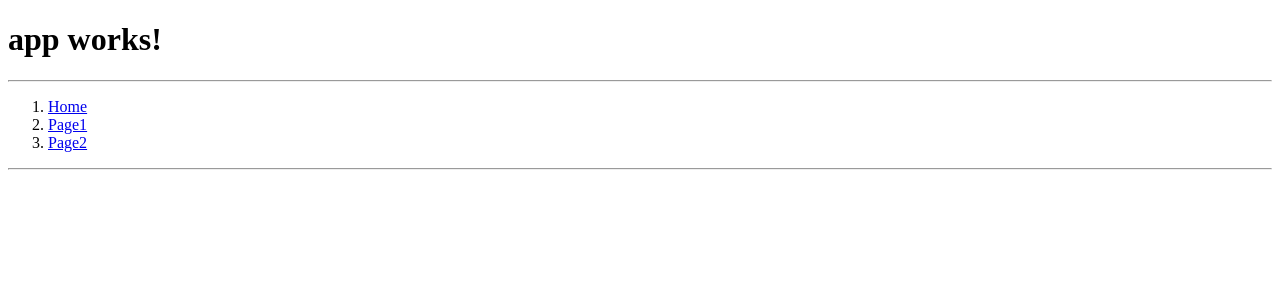
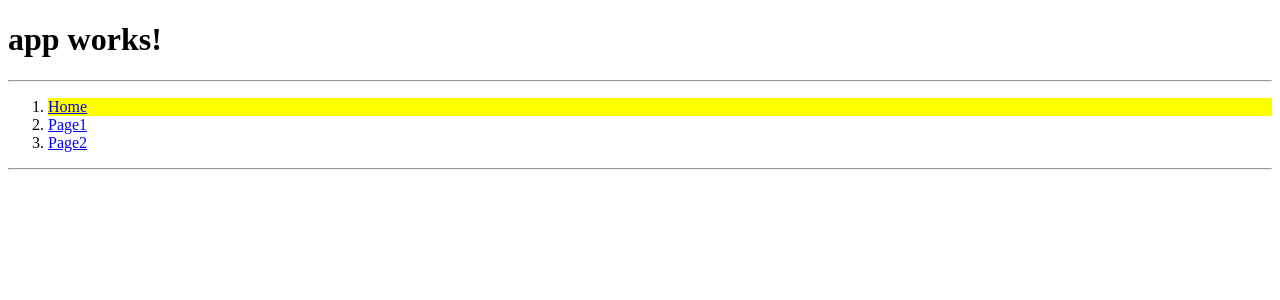
Before and after one commit to shengrass/ng2-advanced, an Angular app: page / in a window 1280 px wide. Shown: the top 300 px of the page. Built offline with nearby package versions, Linux system fonts and the light colour scheme.

Commit message:
03 練習套用 routerLinkActive 路由連結樣式

```diff
--- a/src/app/app-routing.module.ts
+++ b/src/app/app-routing.module.ts
@@ -11,6 +11,7 @@ const routes: Routes = [
 
 @NgModule({
   imports: [RouterModule.forRoot(routes, {
+    //IE9(含)以下瀏覽器，就要設定useHash為true，不過網址會多一個#符號
     useHash: false,
     //在瀏覽器的 F12 Console 會顯示 Log
     enableTracing: false
--- a/src/app/app.component.css
+++ b/src/app/app.component.css
@@ -0,0 +1,3 @@
+.active {
+  background-color: yellow;
+}
--- a/src/app/app.component.html
+++ b/src/app/app.component.html
@@ -4,9 +4,17 @@
 <hr>
 <ol>
   <!--如果有用中括號包著就可以傳入Array，否則只能傳入string-->
-  <li><a [routerLink]="['/']">Home</a></li>
-  <li><a routerLink="/page1">Page1</a></li>
-  <li><a routerLink="/page2">Page2</a></li>
+  <!--在路由連結套用 Active 樣式-->
+  <!--避免套用 routerLinkActive 到上層路徑：[routerLinkActiveOptions]="{exact: true}-->
+  <li routerLinkActive="active" [routerLinkActiveOptions]="{exact: true}">
+    <a [routerLink]="['/']">Home</a>
+  </li>
+  <li routerLinkActive="active">
+    <a routerLink="/page1">Page1</a>
+  </li>
+  <li routerLinkActive="active">
+    <a routerLink="/page2">Page2</a>
+  </li>
 </ol>
 <hr>
 <!--把Component放在<router-outlet>裡面-->
```
